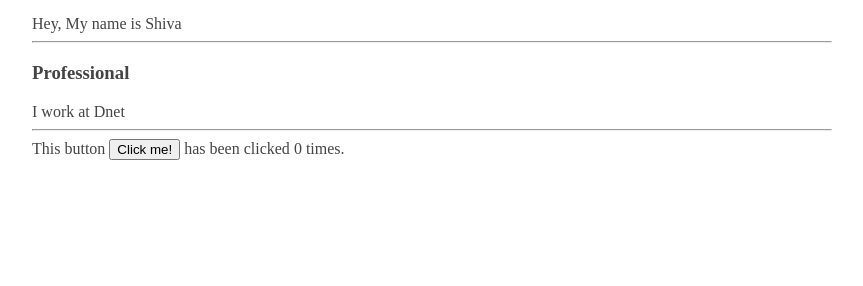
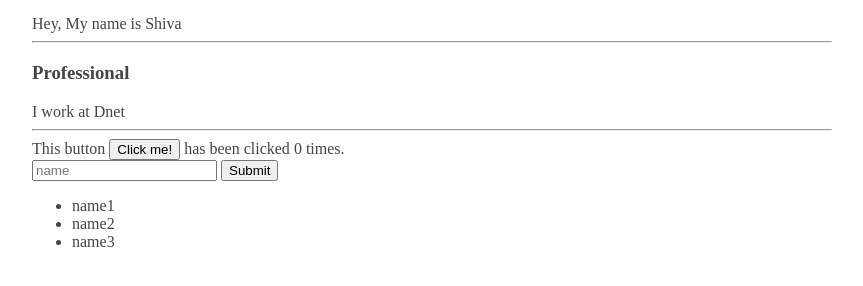
Before and after one commit to harikrishnabs/imad-app-v2, a website: page ui/index.html in a window 1280 px wide. Shown: the part 308-594 px from the top of the page, without its empty margins (208-1071 px from the left). Drawn offline with Linux system fonts and the light colour scheme.

Commit message:
[imad-console] Updates ui/index.html

```diff
--- a/ui/index.html
+++ b/ui/index.html
@@ -20,6 +20,14 @@
             <hr/>
             <div class= "footer">
                 This button <button id="counter">Click me!</button> has been clicked <span id="count">0</span> times.
+                <br/>
+                <input type="text" id="name" placeholder="name"></input>
+                <input type="submit" value="Submit"></input>
+                <ul>
+                    <li>name1</li>
+                    <li>name2</li>
+                    <li>name3</li>
+                </ul>
             </div>
         </div>
         <script type="text/javascript" src="/ui/main.js">
```
